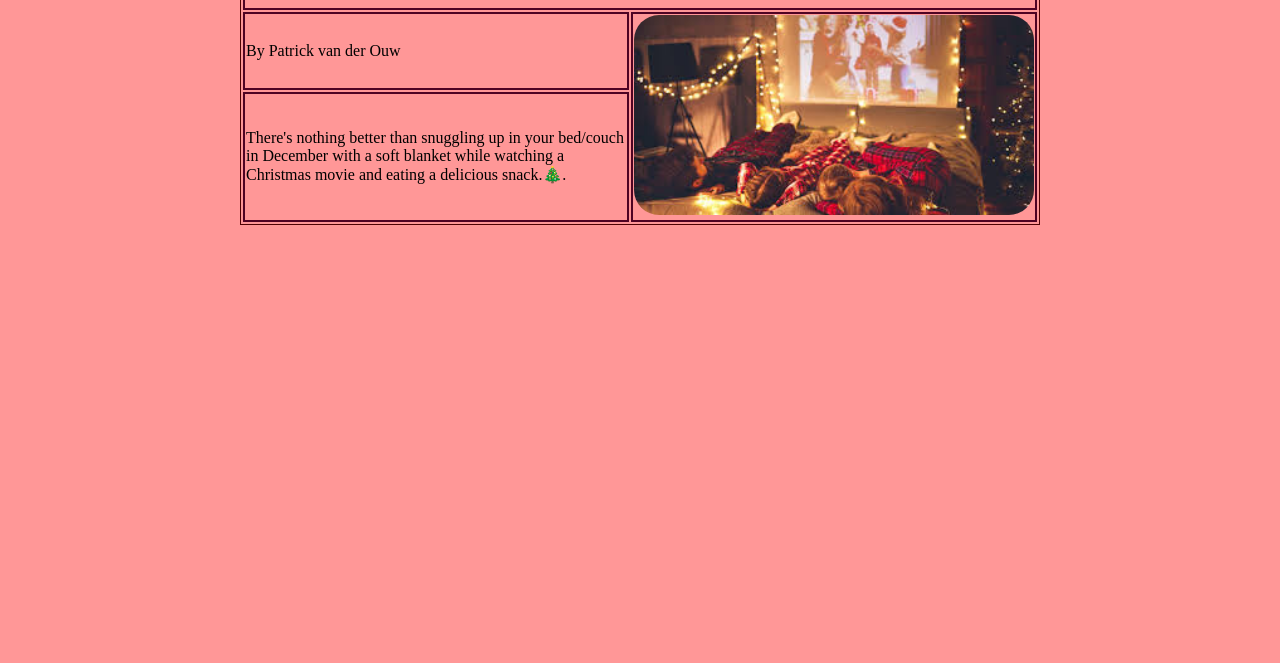
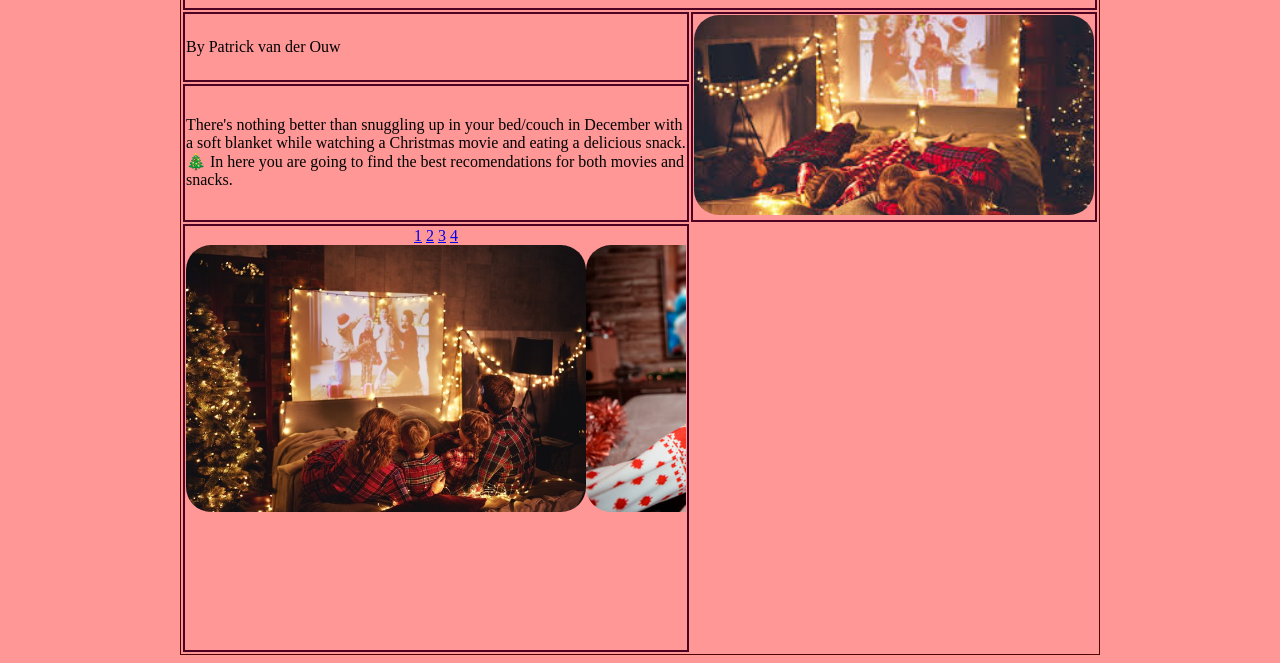
Before and after one commit to patrickvanderouw-cell/CHRISTMAS-, a plain HTML site: page index.html in a window 1280 px wide. Shown: the part 168-831 px from the top of the page. Before the commit the page ends 800 px from the top, so only its background shows below. Drawn offline with Linux system fonts and the light colour scheme.

Commit message:
Add files via upload

```diff
--- a/index.html
+++ b/index.html
@@ -22,6 +22,7 @@
 
 
 	<table border="1" width="800">
+
 		<tr>
 			<td colspan="2">
 				<h1>Christmas movies</h1>
@@ -37,7 +38,38 @@
 		</tr>
 		<tr>
 			<td>
-				<p>There's nothing better than snuggling up in your bed/couch in December with a soft blanket while watching a Christmas movie and eating a delicious snack.🎄.</p>
+				<p>There's nothing better than snuggling up in your bed/couch in December with a soft blanket while watching a Christmas movie and eating a delicious snack.🎄 In here you are going to find the best recomendations for both movies and snacks.</p>
+			</td>
+		</tr>
+		<tr>
+			<td>
+				<div class= "container">
+					<a href="#slide1">1</a>
+					<a href="#slide2">2</a>
+					<a href="#slide3">3</a>
+					<a href="#slide4">4</a>
+					<div class= "slides">
+						<div id="slide1">
+							<img src="movie1.jpg">
+
+
+						</div>
+						<div id="slide2">
+							<img src="movie2.jpg">
+
+						</div>
+						<div id="slide3">
+							<img src="movie3.jpg">
+
+						</div>
+						<div id="slide4">
+							<img src="movie4.jpg">
+
+						</div>
+
+					</div>
+
+				</div>
 			</td>
 		</tr>
 	</table>
--- a/style.css
+++ b/style.css
@@ -12,10 +12,16 @@ body{
 	overflow: hidden;
 }
 .slides{
+	display:flex ;
+	overflow-x:auto ;
+	scroll-behavior: smooth;
+}
+.slides img{
+	width: 400px;
 
 }
 p{
-	color:#5f467h;
+	color:#000000;
 }
 
 .blackParagraph{
```
Also changed, not shown: page4.html (+6 -6 lines), page6.html (added, +34 -0 lines), movie1.jpg (added), movie2.jpg (added), movie3.jpg (added), movie4.jpg (added), reeses8.jpg (added), warheads.jpg (added).
